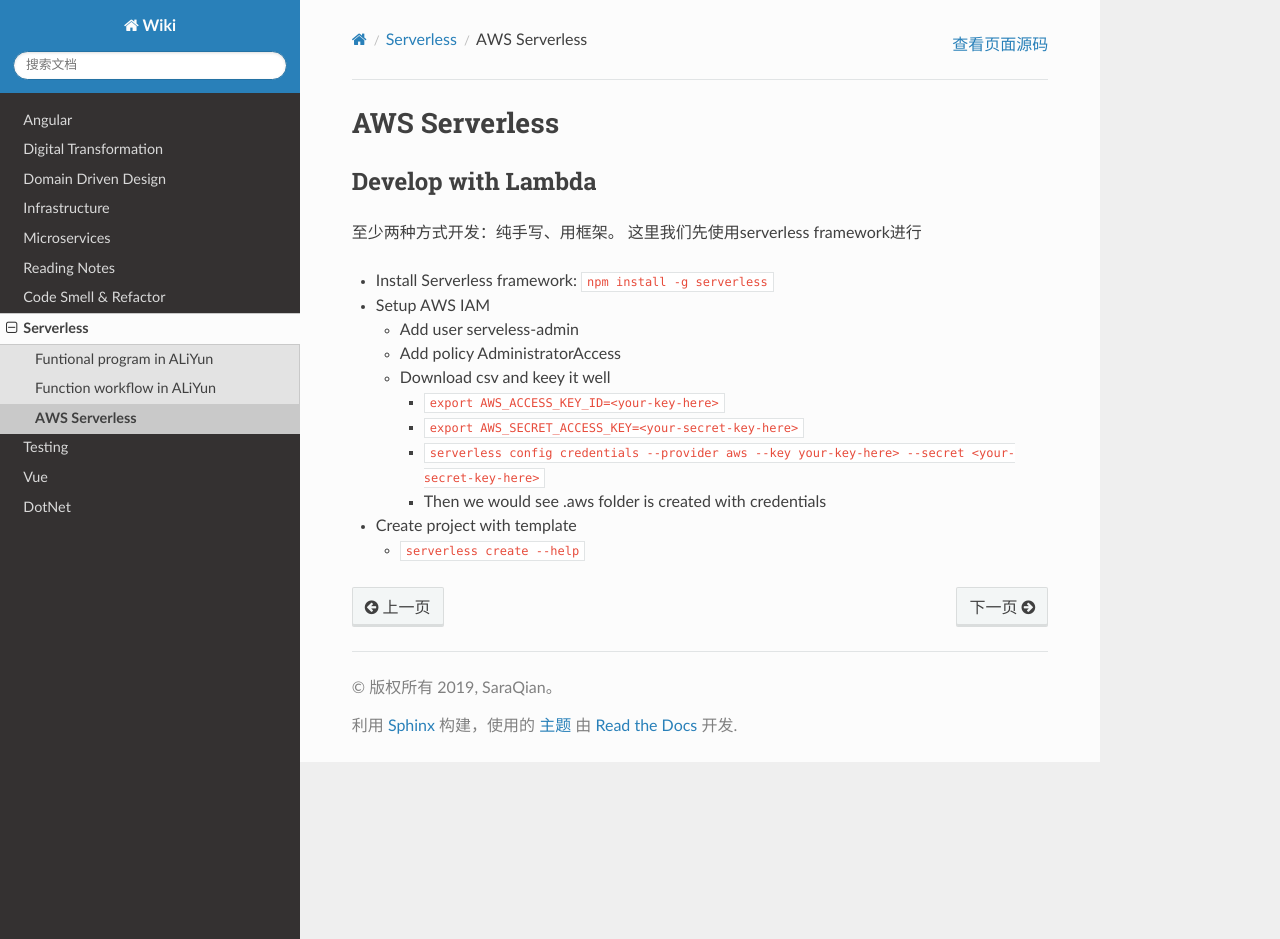
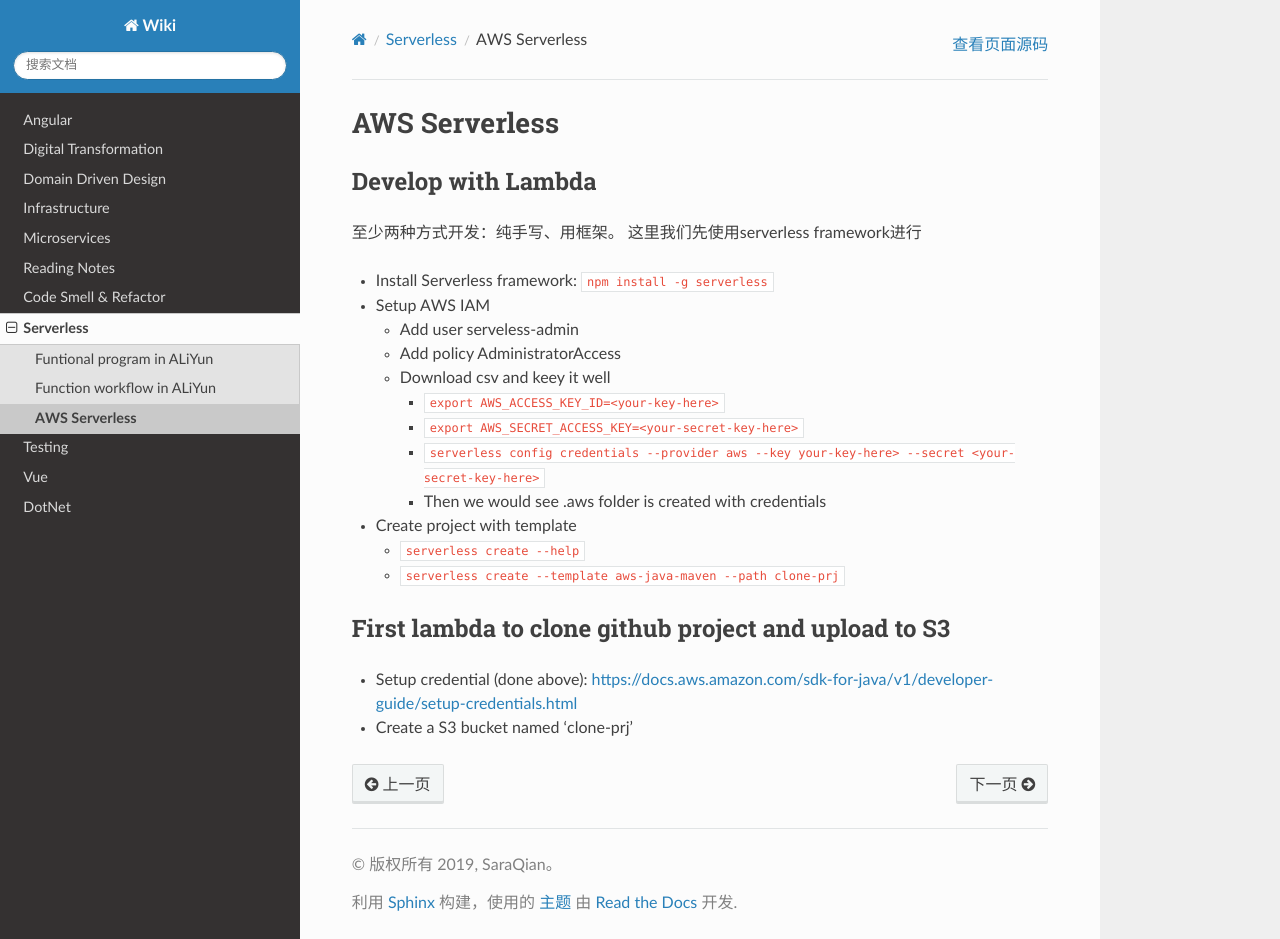
Before and after one commit to abigail830/Sphinx_wiki, a Sphinx documentation site: the page built from source/Serverless/aws_serverless.rst, in a window 1280 px wide and 939 px high. Built offline with Sphinx 7.4.7 and the Read the Docs theme 2.0.0, drawn with Linux system fonts in a browser that asks for light colours.

Commit message:
Update aws_serverless.rst

```diff
--- a/source/Serverless/aws_serverless.rst
+++ b/source/Serverless/aws_serverless.rst
@@ -7,8 +7,6 @@
 至少两种方式开发：纯手写、用框架。 这里我们先使用serverless framework进行
 
 * Install Serverless framework: ``npm install -g serverless``
-
-
 
 * Setup AWS IAM
 
@@ -24,3 +22,11 @@
 * Create project with template
 
   - ``serverless create --help``
+  - ``serverless create --template aws-java-maven --path clone-prj``
+
+
+First lambda to clone github project and upload to S3
+--------------------------------------------------------
+
+* Setup credential (done above): https://docs.aws.amazon.com/sdk-for-java/v1/developer-guide/setup-credentials.html
+* Create a S3 bucket named 'clone-prj'
```
